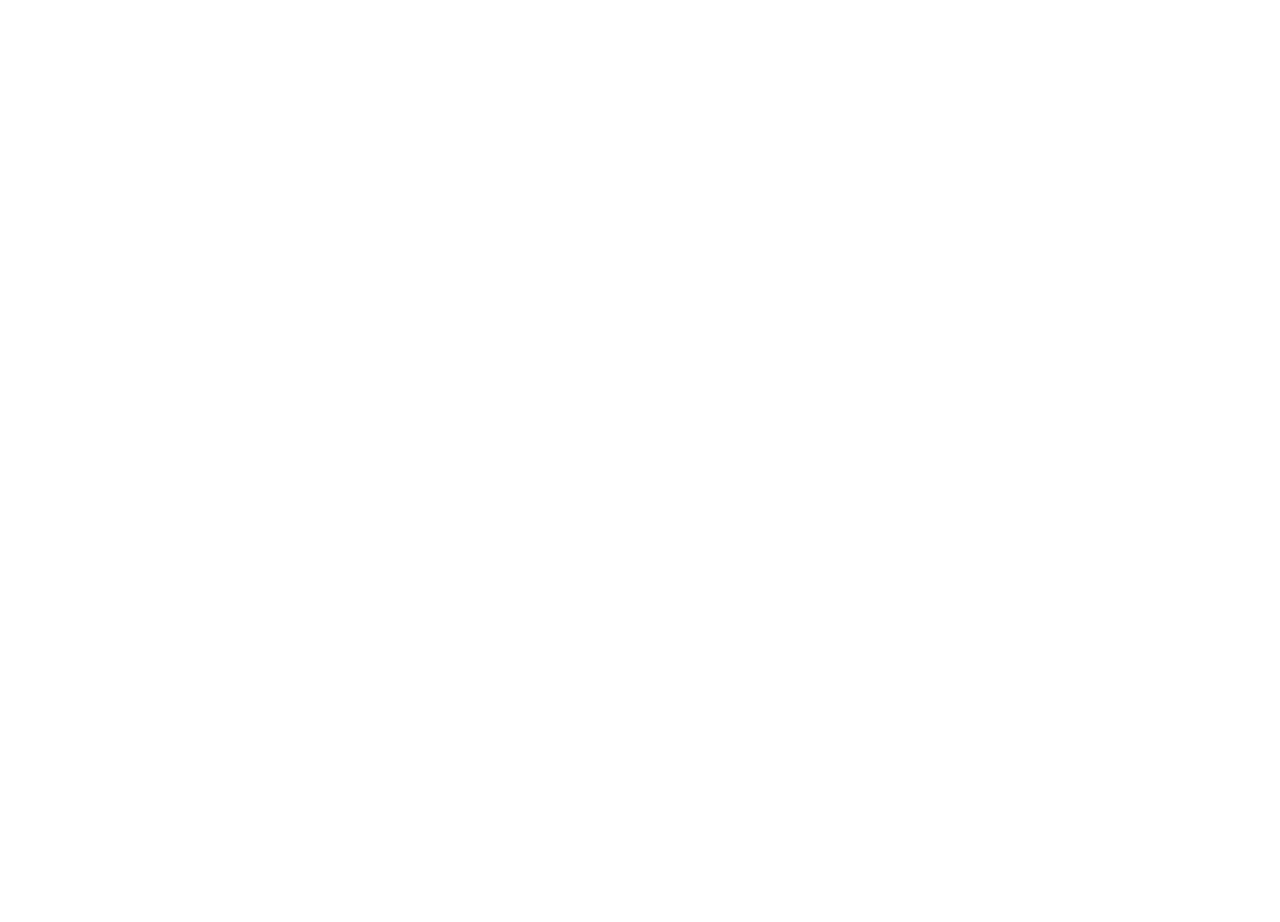
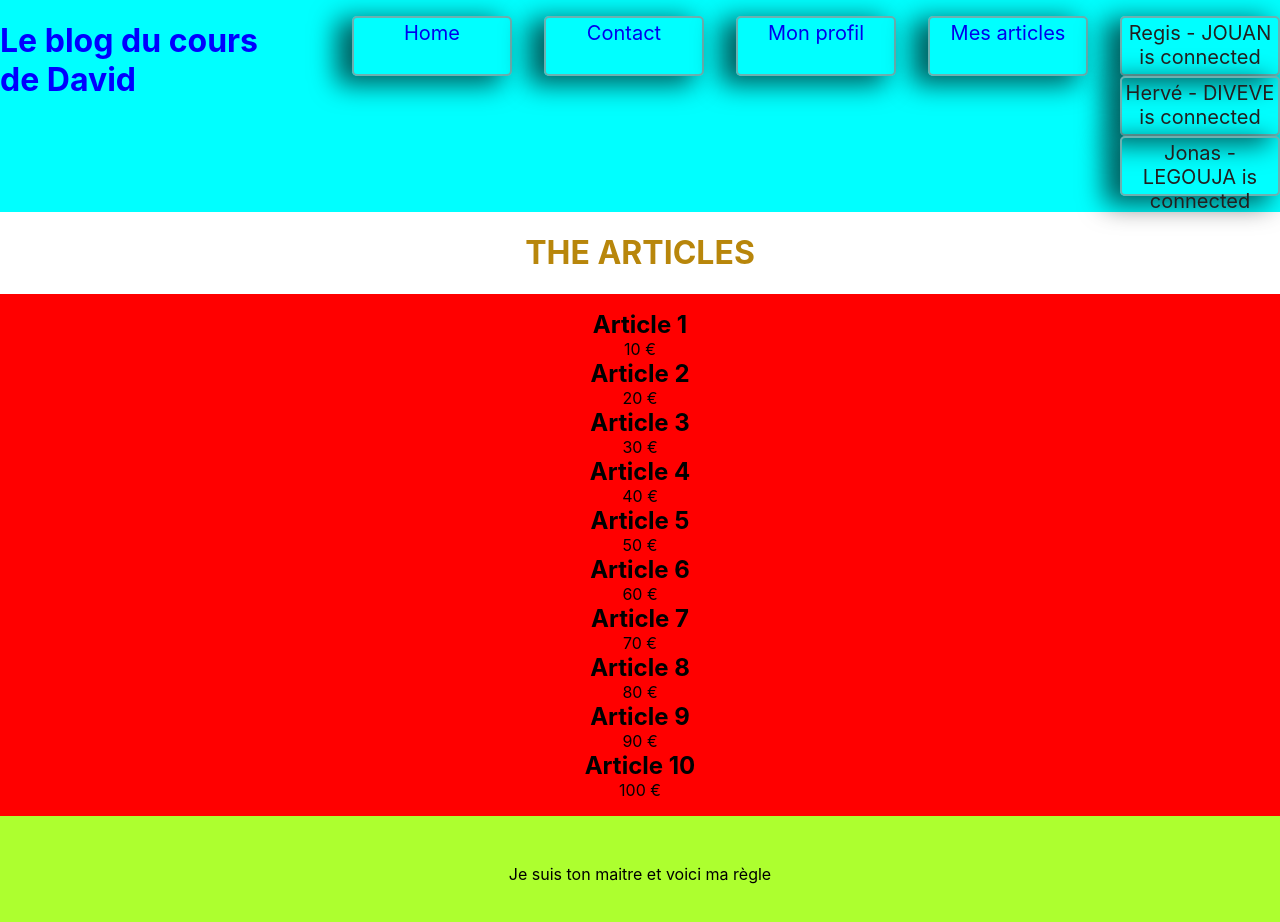
Before and after one commit to Regis040/blogDavid, a React (Create React App) app: page /articles in a window 1280 px wide. Before the commit this address had no page. Shown: the top 922 px of the page. Before the commit the page ends 800 px from the top, so only its background shows below. Built offline with nearby package versions, Linux system fonts and the light colour scheme.

Commit message:
ajout de page profil avec un cv et articles

```diff
--- a/src/App.js
+++ b/src/App.js
@@ -3,6 +3,8 @@ import './App.scss';
 import Home from './pages/Home.jsx';
 import { BrowserRouter, Routes, Route } from 'react-router-dom';
 import Contact from "./pages/Contact.jsx";
+import Profil from "./pages/Profil.jsx";
+import Articles from "./pages/Articles.jsx";
 
 
 function App() {
@@ -11,6 +13,8 @@ function App() {
         <Routes>
              <Route path="/" element={<Home />} />
              <Route path="/contact" element={<Contact />} />
+             <Route path="/profil" element={<Profil />} />
+             <Route path="/articles" element={<Articles />} />
         </Routes>
     </BrowserRouter>
   );
--- a/src/App.scss
+++ b/src/App.scss
@@ -64,10 +64,15 @@ h2{
   margin: 0;
 }
 
+.iframe {
+  margin: auto;
+  border: 1px solid black;
+}
 
-
-
-
+.theArticles {
+  text-align: center;
+  color: darkgoldenrod;
+}
 
 @keyframes App-logo-spin {
   from {
--- /dev/null
+++ b/src/pages/Articles.jsx
@@ -0,0 +1,86 @@
+import Header from "./Header.jsx";
+import Footer from "./Footer.jsx";
+
+function Articles () {
+
+    const articles = [
+        {
+          title: "Article 1",
+          price: 10,
+          isPublished: true,
+        },
+
+        {
+          title: "Article 2",
+          price: 20,
+          isPublished: false,
+        },
+
+        {
+          title: "Article 3",
+          price: 30,
+          isPublished: true,
+        },
+
+        {
+          title: "Article 4",
+          price: 40,
+          isPublished: false,
+        },
+
+        {
+          title: "Article 5",
+          price: 50,
+          isPublished: true,
+        },
+
+        {
+          title: "Article 6",
+          price: 60,
+          isPublished: false,
+        },
+
+        {
+          title: "Article 7",
+          price: 70,
+          isPublished: true,
+        },
+
+        {
+          title: "Article 8",
+          price: 80,
+          isPublished: false,
+        },
+
+        {
+          title: "Article 9",
+          price: 90,
+          isPublished: true,
+        },
+
+        {
+          title: "Article 10",
+          price: 100,
+          isPublished: false,
+        },
+      ];
+
+    return (
+        <>
+            <Header />
+            <h1 class="theArticles">THE ARTICLES</h1>
+                <main className="home">
+                     {articles.map((article) => {
+                         return (
+                            <article className="App">
+                                <h2>{article.title}</h2>
+                                <p>{article.price} €</p>
+                            </article>
+                     );
+                })}
+                </main>
+            <Footer />
+        </>
+    );
+}
+export default Articles;
--- a/src/pages/Header.jsx
+++ b/src/pages/Header.jsx
@@ -1,4 +1,5 @@
 // J'ai importé le composant ProfilMenu
+import { Link } from "react-router-dom";
 import ProfilMenu from "./ProfilMenu";
 
 
@@ -12,9 +13,10 @@ function Header () {
            <h1>Le blog du cours de David</h1>
            <nav>
                 <ul>
-                    <li><a href="">Home</a></li>
-                    <li><a href="">A propos de moi</a></li>
-                    <li><a href="">Mes idées</a></li>
+                    <li><Link to ="/">Home</Link></li>
+                    <li><Link to="/contact">Contact</Link></li>
+                    <li><Link to="/profil">Mon profil</Link></li>
+                    <li><Link to="/articles">Mes articles</Link></li>
                     <ProfilMenu />
                 </ul>
            </nav>
--- /dev/null
+++ b/src/pages/Profil.jsx
@@ -0,0 +1,13 @@
+import Header from "./Header";
+import Footer from "./Footer";
+
+function Profil () {
+    return (
+        <>
+        <Header />
+        <iframe src="../imgs/cv.pdf" width="100%" height="700px"> </iframe>
+        <Footer />
+        </>
+    );
+}
+export default Profil;
```
Also changed, not shown: public/imgs/capture.png (added), 1 other file (tests, documents, lock files or other folders).
